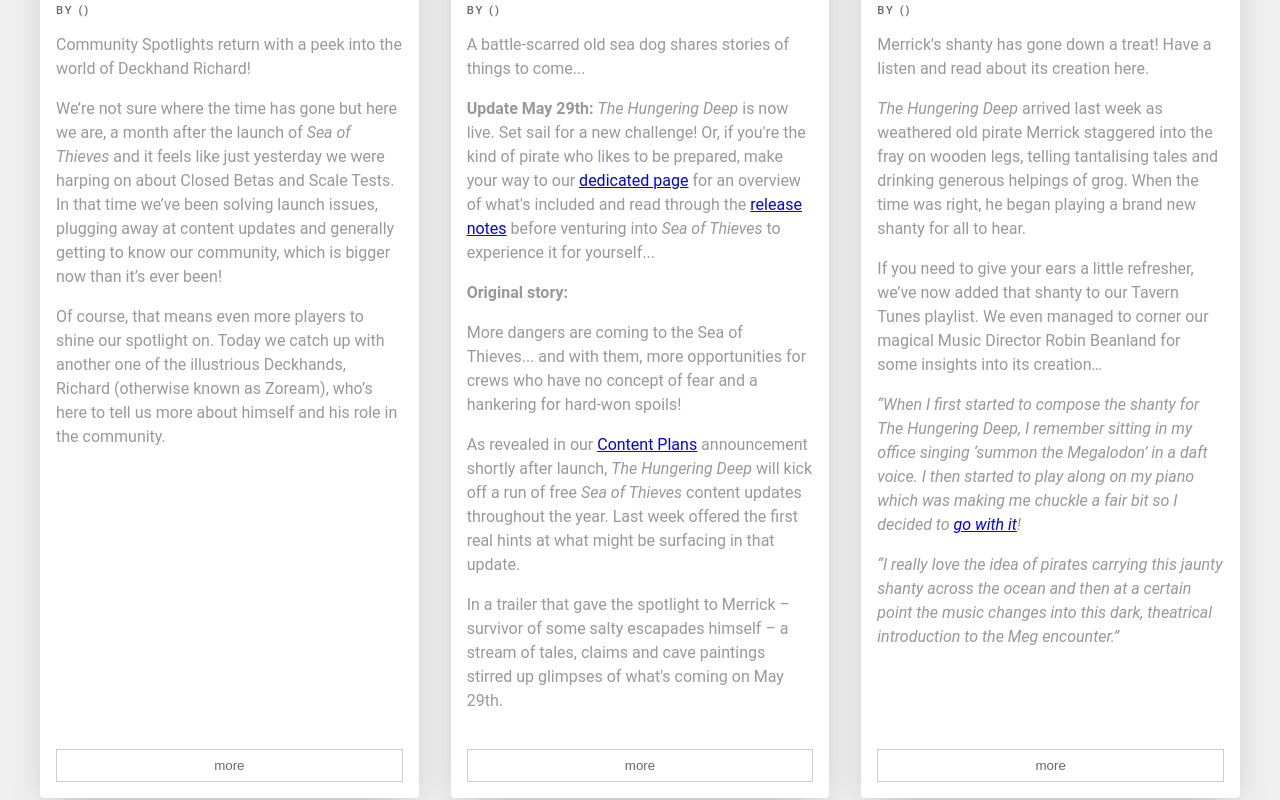
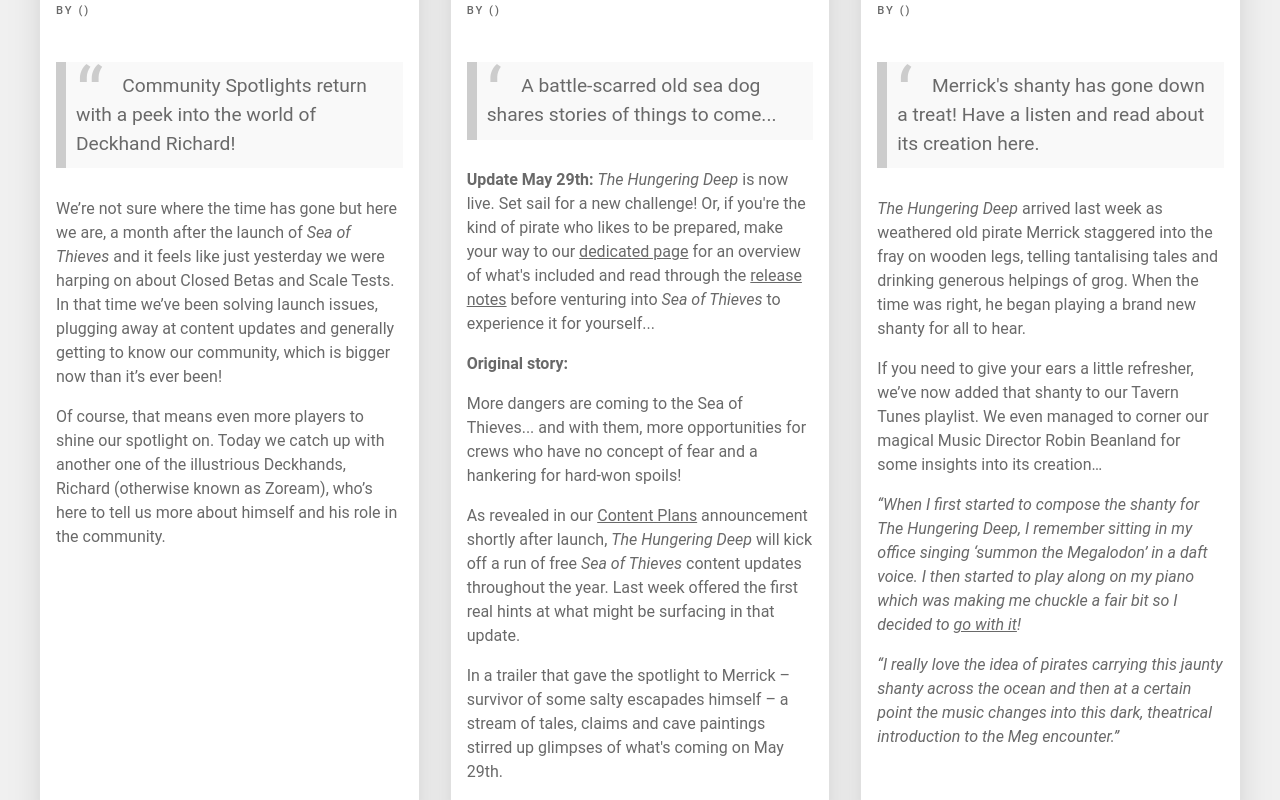
Before and after one commit to russellhill/react-messing, a React app: page / in a window 1280 px wide. Shown: the part 380-1180 px from the top of the page. Built offline with nearby package versions, Linux system fonts and the light colour scheme; data requests are answered from the project's data file.

Commit message:
style changes

```diff
--- a/src/client/components/App.jsx
+++ b/src/client/components/App.jsx
@@ -4,15 +4,7 @@
 class App extends Component {
     render() {
         return (
-            <div id="container">
-                <div id="card-container">
-                    <div class="col-wrapper">
-                        <div class="col col-1">
-                            <Articles />
-                        </div>
-                    </div>
-                </div>
-            </div>
+            <Articles />
         );
     }
 }
--- a/src/client/components/Article.jsx
+++ b/src/client/components/Article.jsx
@@ -23,10 +23,11 @@
                             </span>
                         </div>
                         <p className="card__text">
-                            {article.SnippetText}<br/>
+                            <span className="card__text--snippet">
+                                <blockquote>{article.SnippetText}</blockquote>
+                            </span>
                             <div dangerouslySetInnerHTML={{ __html: article.Copy }} />
                         </p>
-                        <button className="btn btn--block card__btn">More</button>
                     </div>
                 </div>
             </li>
--- a/src/client/scss/application.scss
+++ b/src/client/scss/application.scss
@@ -21,23 +21,14 @@
     -moz-font-feature-settings: "liga" on;
 }
 
+h1 {
+    margin-left: 1rem;
+}
+
 img {
     height: auto;
     max-width: 100%;
     vertical-align: middle;
-}
-
-.btn {
-  background-color: white;
-  border: 1px solid #cccccc;
-  color: #696969;
-  padding: 0.5rem;
-  text-transform: lowercase;
-}
-
-.btn--block {
-  display: block;
-  width: 100%;
 }
 
 .cards {
@@ -99,8 +90,38 @@
 }
 
 .card__text {
+    color: #696969;
     flex: 1 1 auto;
     font-size: 1rem;
     line-height: 1.5;
     margin-bottom: 1.25rem;
 }
+
+.card__text--snippet {
+    font-size: 1.2rem;
+}
+
+.card__text--snippet blockquote {
+    background: #f9f9f9;
+    border-left: 10px solid #ccc;
+    margin: 1.5em 0px;
+    padding: 0.5em 10px;
+    quotes: "\201C""\201D""\2018""\2019";
+}
+
+.card__text--snippet blockquote:before {
+    color: #ccc;
+    content: open-quote;
+    font-size: 4em;
+    line-height: 0.1em;
+    margin-right: 0.25em;
+    vertical-align: -0.4em;
+}
+
+.card__text--snippet blockquote p {
+    display: inline;
+}
+
+a {
+    color: #696969;
+}
```
Lines whose indentation alone changed are shown as unchanged.
